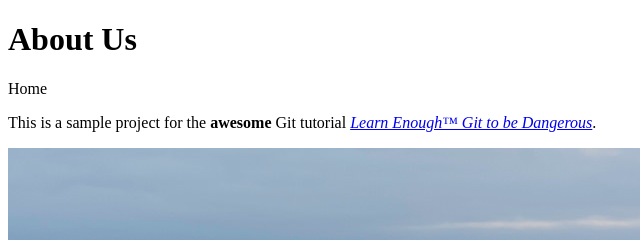
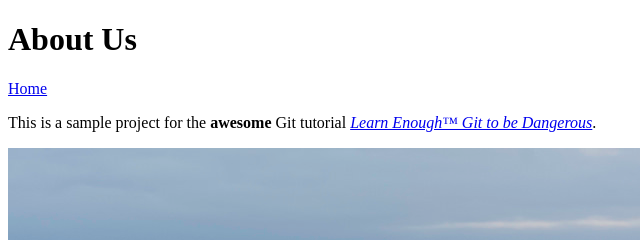
Before and after one commit to taylor13tran/website, a plain HTML site: page about.html in a window 1280 px wide. Shown: the top 240 px of the page, 0-640 px from the left. Drawn offline with Linux system fonts and the light colour scheme.

Commit message:
Add link to index page

```diff
--- a/about.html
+++ b/about.html
@@ -6,7 +6,7 @@
   </head>
   <body>
     <h1>About Us</h1>
-    <a href-"index.html">Home</a>
+    <a href="index.html">Home</a>
     <p>
       This is a sample project for the <strong>awesome</strong> Git tutorial <a href="http://learnenough.com/git-tutorial"><em>Learn Enough™ Git to be Dangerous</em></a>.
     </p>
```
